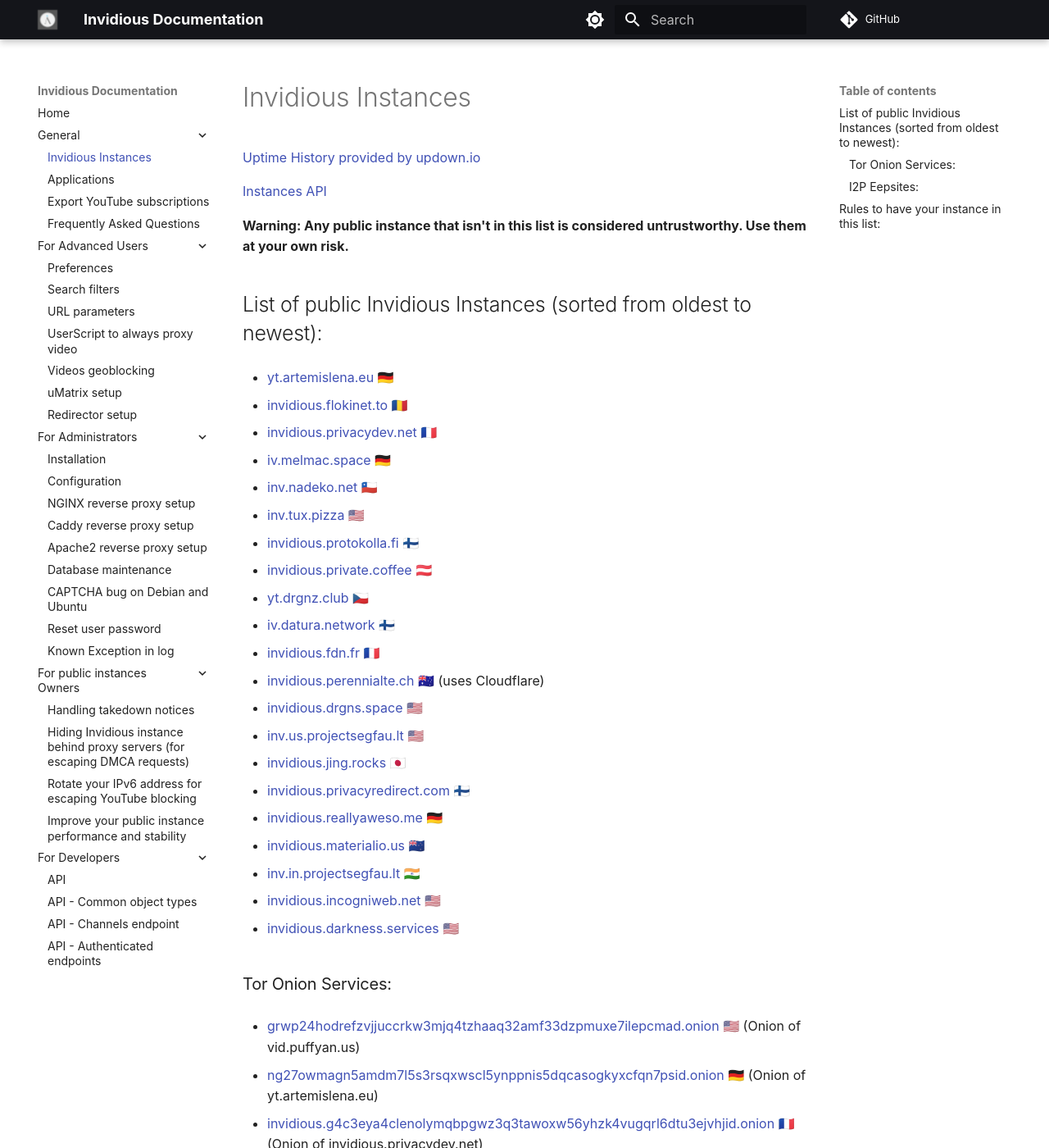
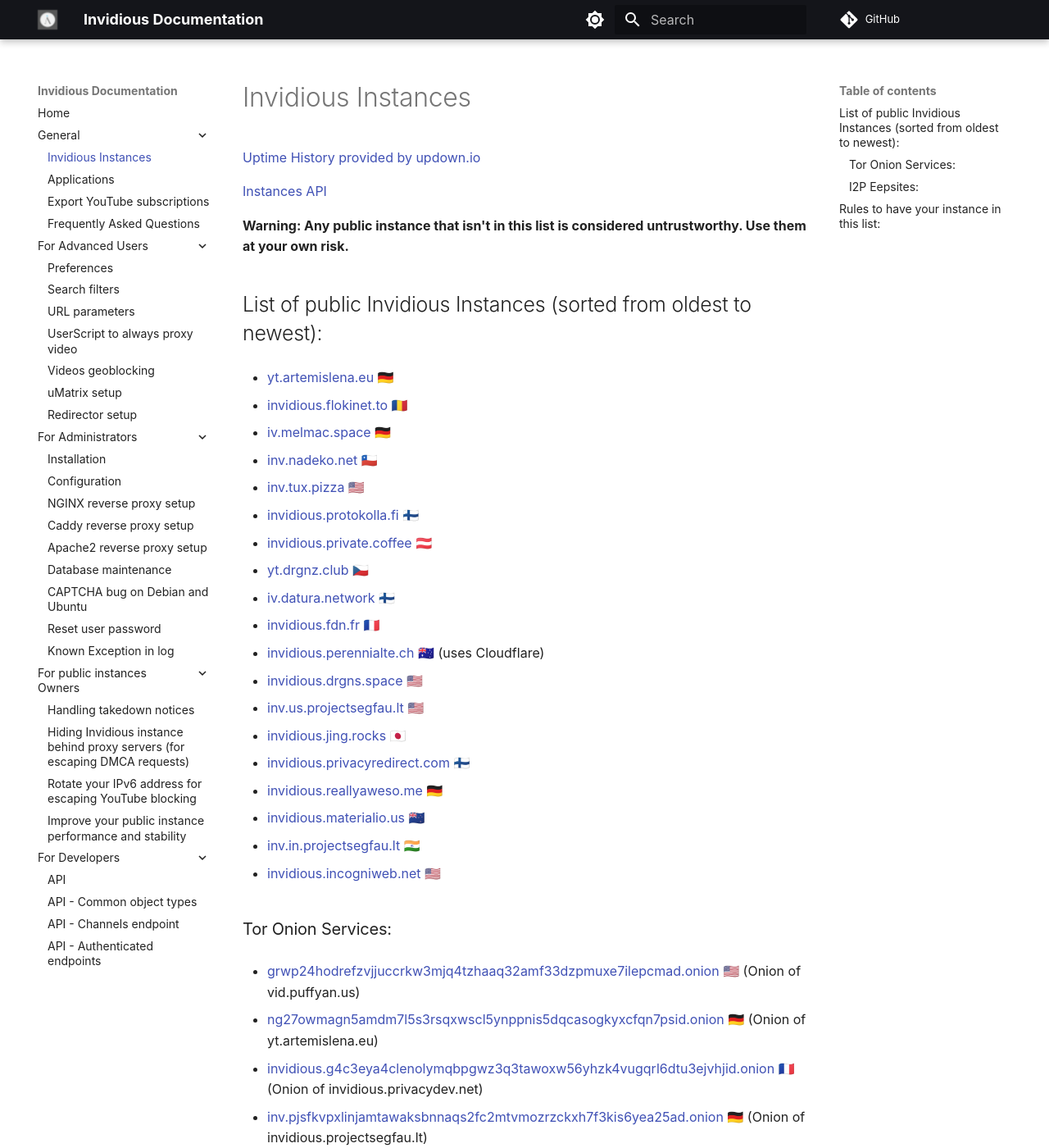
Before and after one commit to iv-org/documentation, an MkDocs documentation site: the page built from docs/instances.md, in a window 1280 px wide and 1400 px high. Shown: the whole window at 82% size. Built offline with MkDocs 1.6.1 and Material for MkDocs 9.7.7, drawn with Linux system fonts in a browser that asks for light colours; comment, search, counter and statistics services are not loaded.

Commit message:
Remove all instances that are broken for a different reason

```diff
--- a/docs/instances.md
+++ b/docs/instances.md
@@ -11,8 +11,6 @@
 * [yt.artemislena.eu](https://yt.artemislena.eu) 🇩🇪
 
 * [invidious.flokinet.to](https://invidious.flokinet.to) 🇷🇴
-
-* [invidious.privacydev.net](https://invidious.privacydev.net) 🇫🇷
 
 * [iv.melmac.space](https://iv.melmac.space) 🇩🇪
 
@@ -47,8 +45,6 @@
 * [inv.in.projectsegfau.lt](https://inv.in.projectsegfau.lt) 🇮🇳
 
 * [invidious.incogniweb.net](https://invidious.incogniweb.net) 🇺🇸
-
-* [invidious.darkness.services](https://invidious.darkness.services) 🇺🇸
 
 
 ### Tor Onion Services:
```
